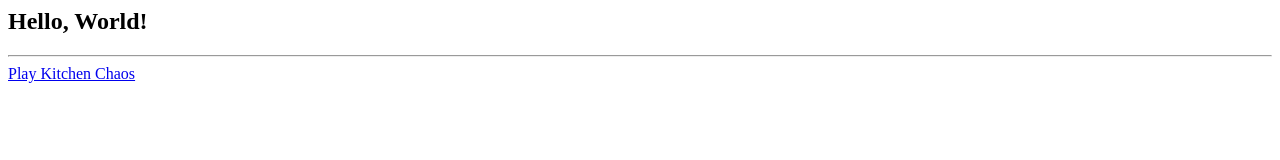
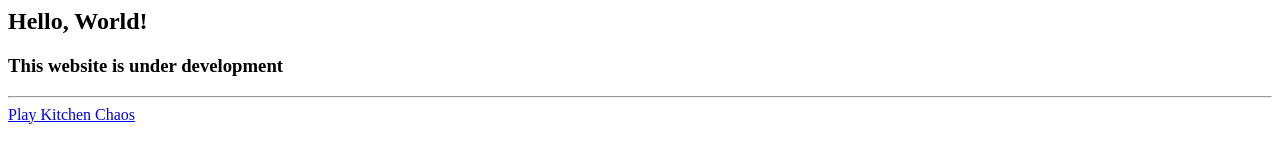
Before and after one commit to julianabmgil/gamedev, a plain HTML site: page index.html in a window 1280 px wide. Drawn offline with Linux system fonts and the light colour scheme.

```diff
--- a/index.html
+++ b/index.html
@@ -7,6 +7,7 @@
 </head>
 <body>
     <h2>Hello, World!</h2>
+    <h3>This website is under development</h3>
     <hr/>
     <a href="/gamedev/kitchenchaos">Play Kitchen Chaos</a>
 </body>
```
